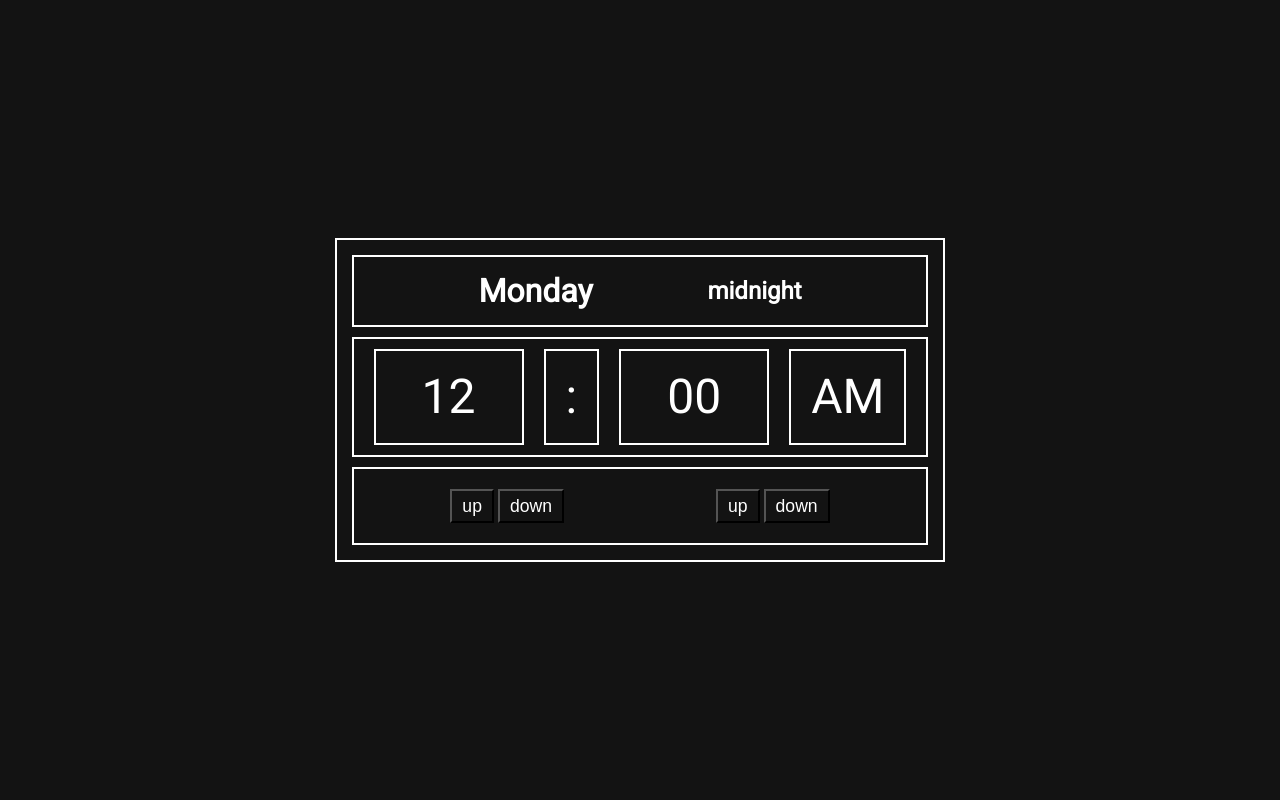
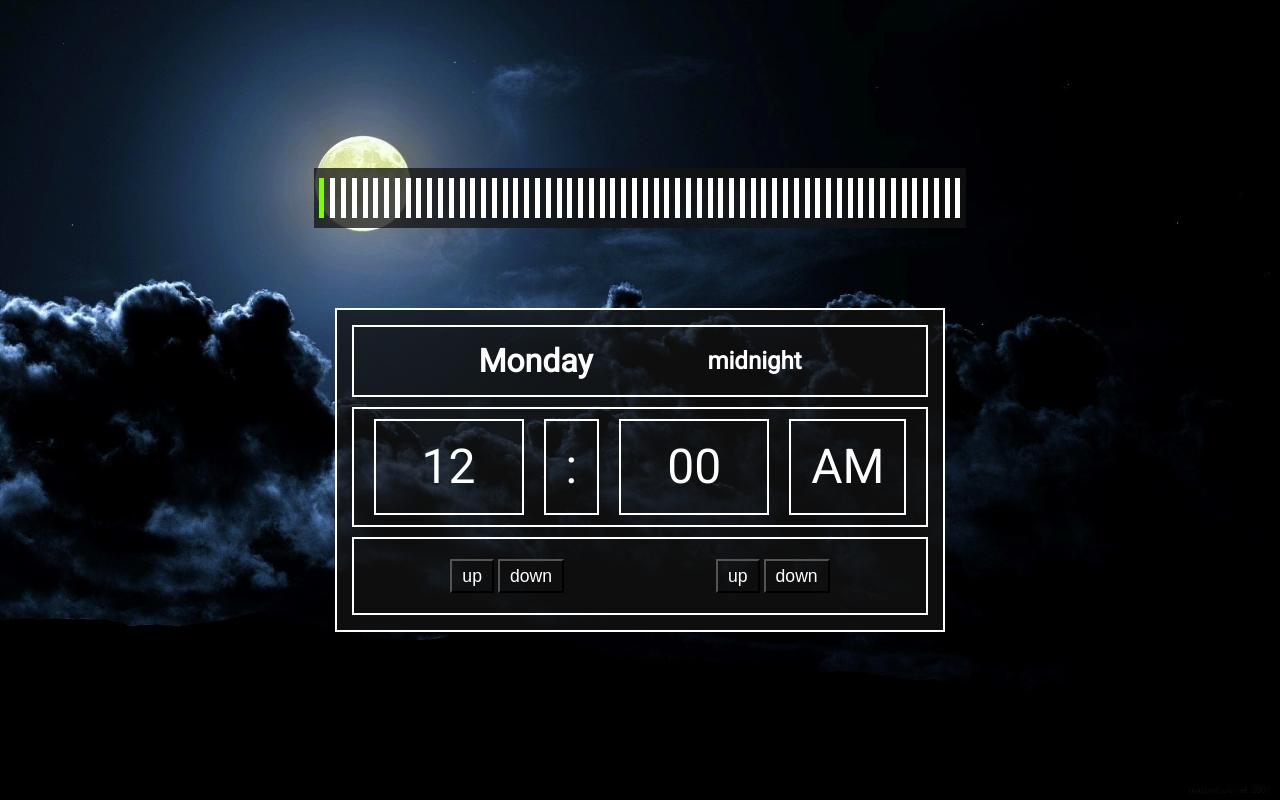
Before and after one commit to ed2087/interactive-clock, a plain HTML site: page clock/index.html in a window 1280 px wide. Drawn offline with Linux system fonts and the light colour scheme; a web font is replaced by a local one.

Commit message:
Add files via upload

```diff
--- a/clock/JS/app.js
+++ b/clock/JS/app.js
@@ -1,6 +1,7 @@
 
-const _ = (id) => document.getElementById(id)
-const _CS = (cs) => document.querySelectorAll(cs)
+const _ = (id) => document.getElementById(id);
+const _CS = (cs) => document.querySelectorAll(cs);
+const _C = (cs) => document.querySelector(cs);
 
 const days = [
     "Monday","Tuesday","Wednesday","Thursday","Friday","Saturday","Sunday"
@@ -17,26 +18,46 @@ let h = 12,
     trackDay = 0,
     setT = "";
 
-const backgroundChange = (time) => {
+
+const createTape = () => {
+    let x = 0;
+    while(x < 60){
+        _("centerLine").innerHTML += `<li class="cirlces white"></li>`;
+        x++;
+     }
+}
+
+const backgroundChange = (name) => {
+    _("body").style.background = `rgb(19, 19, 19) url(../img/${name}.jpg) no-repeat center / cover`
+}
+
+const timeNAmeInfo = (time) => {
 
     if (time == 0) {
         _("timeCHart").innerHTML = "midnight";
+        backgroundChange(timesOfDay[0])
     }
 
     if (time == 12) {
         _("timeCHart").innerHTML = "afternoon/midday";
+        backgroundChange(timesOfDay[2])
     }
 
     if (time >= 1 && time <= 4) {// 1 - 4 = night
         _("timeCHart").innerHTML = timesOfDay[0]
+        backgroundChange(timesOfDay[0])
     }else if(time >= 5 && time <= 11){// 5 - 11 = morning
         _("timeCHart").innerHTML = timesOfDay[1]
+        backgroundChange(timesOfDay[1])
     }else if(time >= 12 && time <= 17){// 12 - 17 = afternoon
         _("timeCHart").innerHTML = timesOfDay[2]
+        backgroundChange(timesOfDay[2])
     }else if(time >= 18 && time <= 20){// 18 - 20 = evening
         _("timeCHart").innerHTML = timesOfDay[3]
+        backgroundChange(timesOfDay[3])
     }else if(time >= 21 && time <= 23){// 21 - 23 = night
         _("timeCHart").innerHTML = timesOfDay[0]
+        backgroundChange(timesOfDay[0])
     }
 
 }
@@ -75,9 +96,14 @@ const updatHours = () =>{
     _("hours").innerHTML = h;
     _("AmPM").innerHTML = setT;
     _("info").innerHTML = days[trackDay];
-    backgroundChange(hT)
+    timeNAmeInfo(hT)
 }
 
+
+const tapeMinut = (m) => {
+    _CS(".cirlces").forEach(ele => ele.style.background = "white");//reset color
+    _CS(".cirlces")[m].style.background = "rgb(124, 255, 4)";
+}
 
 const updatMinuts = () => {
 
@@ -93,6 +119,7 @@ const updatMinuts = () => {
         h++;
     }
 
+    tapeMinut(m)
     _("minutes").innerHTML = m < 10 && m >= 0 ? "0" + m : m;
 
 }
@@ -137,3 +164,7 @@ _CS(".btn").forEach(ele => {
     })
 
 })
+
+
+
+createTape()
--- a/clock/css/main.css
+++ b/clock/css/main.css
@@ -25,7 +25,7 @@ body{
   font-family: 'Merriweather', serif;
   font-family: 'Roboto', sans-serif;
   width: 100%;
-  background: rgb(19, 19, 19);
+  background: rgb(19, 19, 19) url(../img/night.jpg) no-repeat center / cover;
 }
 
 img{
@@ -58,12 +58,14 @@ a{
   display: flex;
   justify-content: center;
   align-items: center;
+  flex-direction: column;
 }
     .clock_wrap{
       border: solid 2px white;
       padding: 10px;
       display: flex;
       flex-direction: column;
+      background: rgba(19, 19, 19, 0.76);
     }
         .top-info__wrap,.button_wrap{
            display: flex;
@@ -104,3 +106,40 @@ a{
                   font-size: 1.1rem;
                   cursor: pointer;
                 }
+
+
+      .time-tape__wrap{
+        margin-bottom: 80px;
+        width: 60%;
+        display: flex;
+        align-items: center;
+        justify-content: center;
+        height: 60px;
+      }
+          #centerLine{
+            background: rgba(19, 19, 19, 0.76);
+            height: 60px;
+            width: 85%;
+            display: flex;
+            flex-direction: row;
+            justify-content: space-evenly;
+            align-items: center;
+            position: relative;
+          }
+            .cirlces{
+              height: 40px;
+              width: 5px;
+            }
+                .cirlces:first-child{
+                    background: rgb(124, 255, 4);
+                }
+
+            .white{
+              background: white;
+            }
+            .LightGreen{
+              background: rgb(124, 255, 4);
+            }
+            .darkRed{
+              background: darkred;
+            }
--- a/clock/index.html
+++ b/clock/index.html
@@ -10,6 +10,11 @@
 <body id="body">
 
         <div class="main__wrap">
+
+            <div class="time-tape__wrap">
+                <ul id="centerLine"></ul>
+            </div>
+
             <div class="clock_wrap">
                 <div class="inner_wraps top-info__wrap">
                      <h1 id="info">Monday</h1>
@@ -32,6 +37,7 @@
                     </div>
                 </div>
             </div>
+
         </div>
 
         <script src="JS/app.js"></script>
```
Also changed, not shown: clock/img/afternoon.jpg (added), clock/img/evening.jpg (added), clock/img/morning.jpg (added), clock/img/night.jpg (added).
